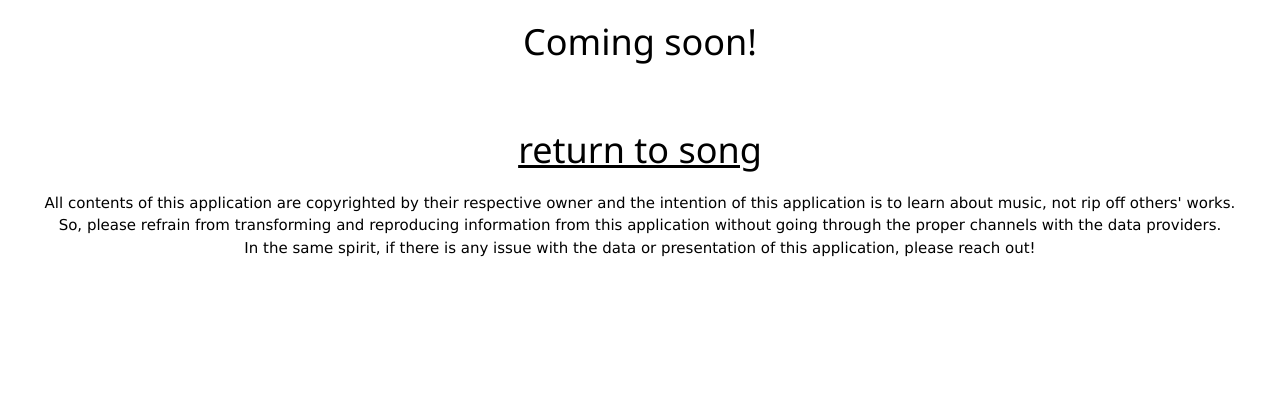
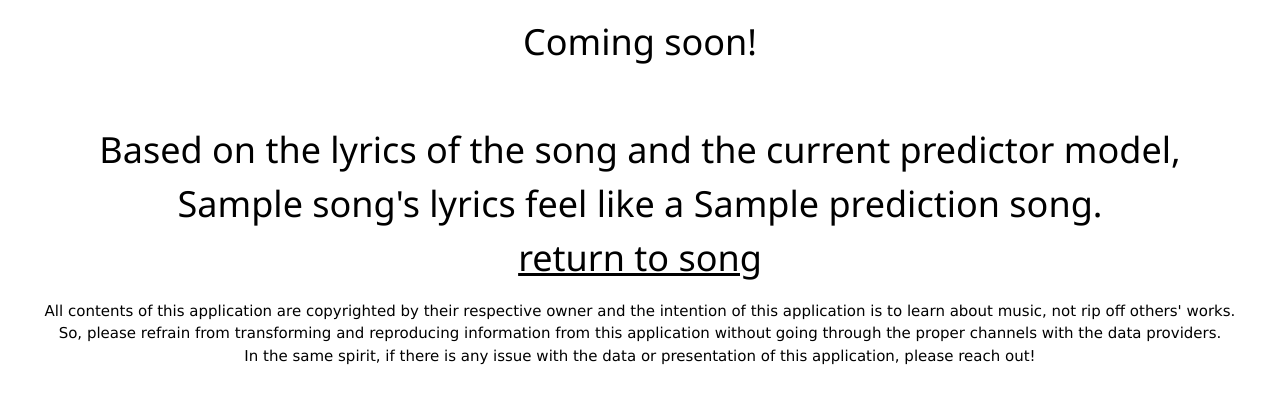
Before and after one commit to ttew-bu/Song-Analytics-Deep-Dive-with-Flask, a Flask app: template spotipy_webapp/templates/wordreview.html in a window 1280 px wide. Shown: the part 23-427 px from the top of the page. Run offline with Flask 2, Linux system fonts and the light colour scheme; the template is opened without the code that fills it: most values are stand-ins (such as "Sample title", 1, 10 or a date in 2020); some libraries are stand-ins or nearby versions.

Commit message:
Added vectorizer and basic model to begin predictor pages

```diff
--- a/spotipy_webapp/app.py
+++ b/spotipy_webapp/app.py
@@ -8,6 +8,11 @@ import pandas as pd
 import json
 import plotly
 import plotly.express as px
+import pickle
+import re
+# import nltk
+# from nltk.stem import PorterStemmer
+from sklearn.feature_extraction.text import TfidfVectorizer
 
 #Define the application within Flask
 app= Flask(__name__)
@@ -142,7 +147,7 @@ def get_song(id):
     fig = px.box(scaled_df,y=scaled_df.columns, points=False,color="placement")
 
     #Add chart titles and formatting
-    fig.update_layout(title="Song Analytics View",title_x=0.5,yaxis_title="Normalized Value",xaxis_title="Song Features (from Spotify)",font=dict(
+    fig.update_layout(title="Song Analytics View",title_x=0.5,yaxis_title="Normalized Value",xaxis_title="Song Features (from Spotify)", font=dict(
         family="Verdana, Sans-serif",
         size=16,color="black"))
 
@@ -159,19 +164,35 @@ def lyrics_tab(id):
     '''Create the data to display the lyrics and instantiate the VADER sentiment analysis tool'''
     sp = spotipy.Spotify(client_credentials_manager=client_credentials_manager)
 
+    model = pickle.load(open('spotipy_webapp/model_tools/genre_pred_model.pickle', 'rb'))
+    vect = pickle.load(open('spotipy_webapp/model_tools/vectorizer.pickle', 'rb'))
+
     #Define spotify variables
     track = sp.track(id)
     id = track['id']
-    # singer = track['artists'][0]['name']
-    # track_name = track['name']
+    singer = track['artists'][0]['name']
+    track_name = track['name']
 
-    # api = AZlyrics()
+    #Instantiate the AZLyrics API
+    api = AZlyrics()
+    api.artist = singer
+    api.title= track_name
+    analysis_lyrics = api.getLyrics()
 
-    # api.artist = singer
-    # api.title= track_name
-    # lyrics = api.getLyrics()
+    #sub line breaks out via regex
+    processed_lyrics = re.sub(r"\n+", " ", analysis_lyrics)
 
-    return render_template('wordreview.html',id=id)
+    #sub all other punctuation out via regex
+    processed_lyrics = re.sub(r'[^\w\s]', '', processed_lyrics)
+
+    #Convert all upper-case words to lower-case
+    processed_lyrics = [processed_lyrics.lower()]
+    vectorized_lyrics = vect.transform(processed_lyrics).toarray()
+    #predict
+    prediction = model.predict(vectorized_lyrics)
+
+
+    return render_template('wordreview.html',id=id,prediction=prediction,song=track_name)
 
 if __name__ == '__main__':
     app.run()
--- a/spotipy_webapp/templates/wordreview.html
+++ b/spotipy_webapp/templates/wordreview.html
@@ -8,7 +8,10 @@
         Coming soon!
     </div>
     <br>
-
+    <div id='output'>
+        Based on the lyrics of the song and the current predictor model, <br>
+        {{song}}'s lyrics feel like a {{prediction[0]}} song.
+    </div>
 <a href="{{ url_for('get_song', id=id) }}"> return to song </a>
 </h1>
 </p>
```
Also changed, not shown: 2 other files.
